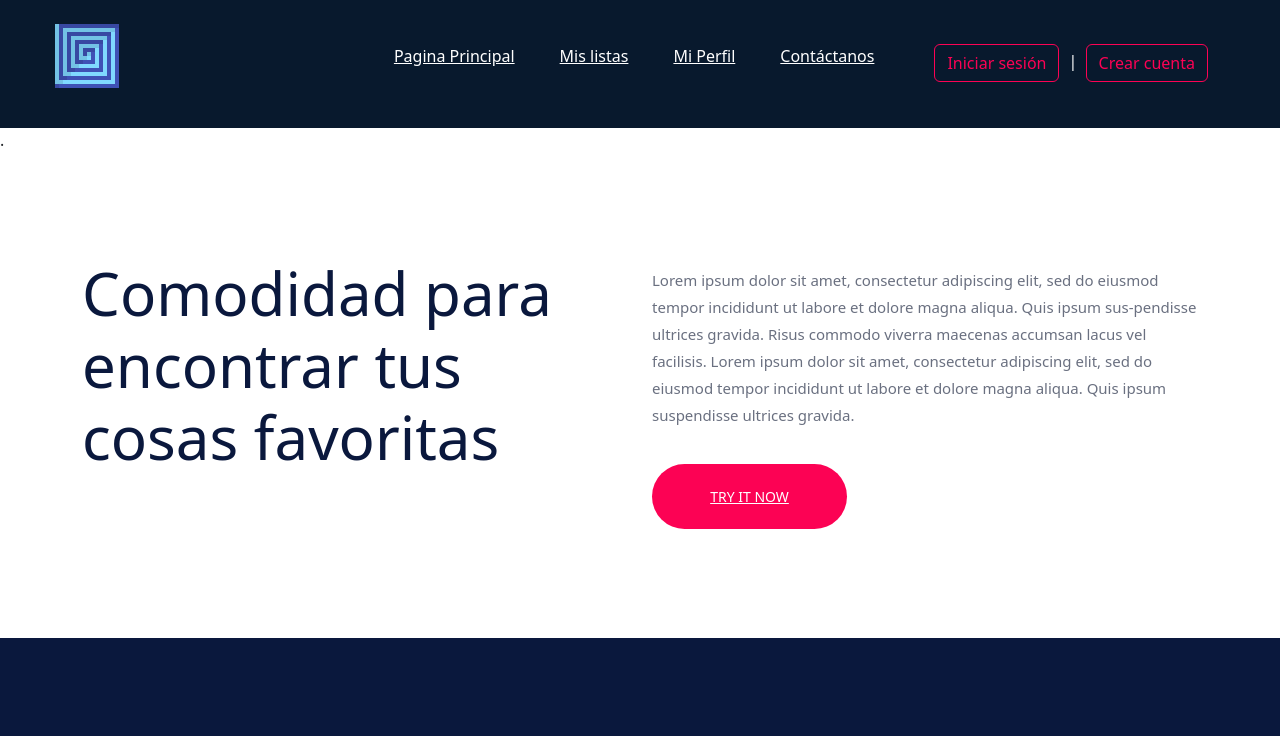
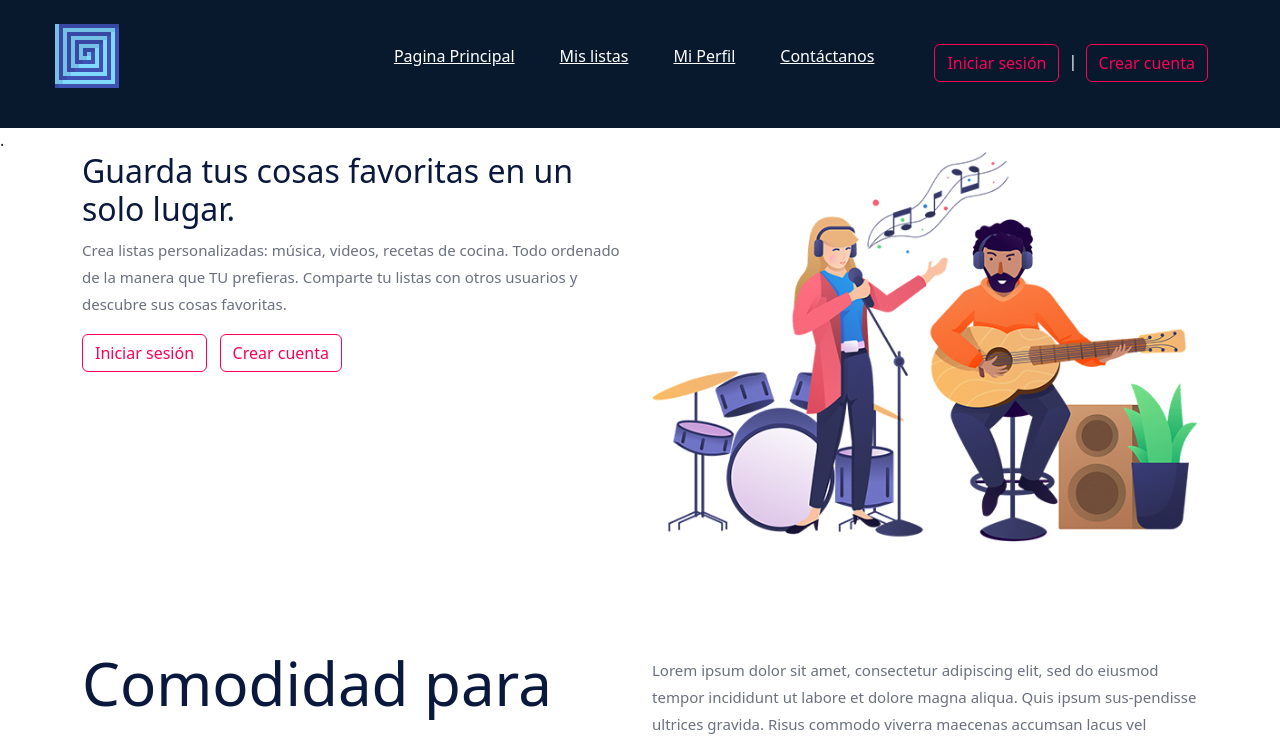
Before and after one commit to ReshCuevas/Infinilist-FrontEnd, an Angular app: page /home in a window 1280 px wide. Shown: the top 736 px of the page. Built offline with nearby package versions, Linux system fonts and the light colour scheme; no server answers.

Commit message:
fix to hero

```diff
--- a/src/app/pages/home/home.component.html
+++ b/src/app/pages/home/home.component.html
@@ -1,16 +1,16 @@
 <body>
 	<!-- Hero section -->
 	<section class="hero-section">
-		<div class="hero-slider owl-carousel">
-				<div class="hs-item">
+		<div class="hero-slider">
+				<div class="hs-items">
 				<div class="container">
 					<div class="row">
 						<div class="col-lg-6">
 							<div class="hs-text">
 								<h2><span>Guarda tus cosas favoritas</span> en un solo lugar.</h2>
 								<p>Crea listas personalizadas: música, videos, recetas de cocina. Todo ordenado de la manera que TU prefieras. Comparte tu listas con otros usuarios y descubre sus cosas favoritas.</p>
-								<a href="#" class="site-btn" data-toggle="modal" data-target="#login">Login</a>
-								<a href="#" class="site-btn sb-c2" data-toggle="modal" data-target="#regis">Crea una cuenta</a>
+								<a> <app-modal-login></app-modal-login> </a> &nbsp;
+								<a> <app-modal-new-user></app-modal-new-user> </a>
 							</div>
 						</div>
 						<div class="col-lg-6">
```
